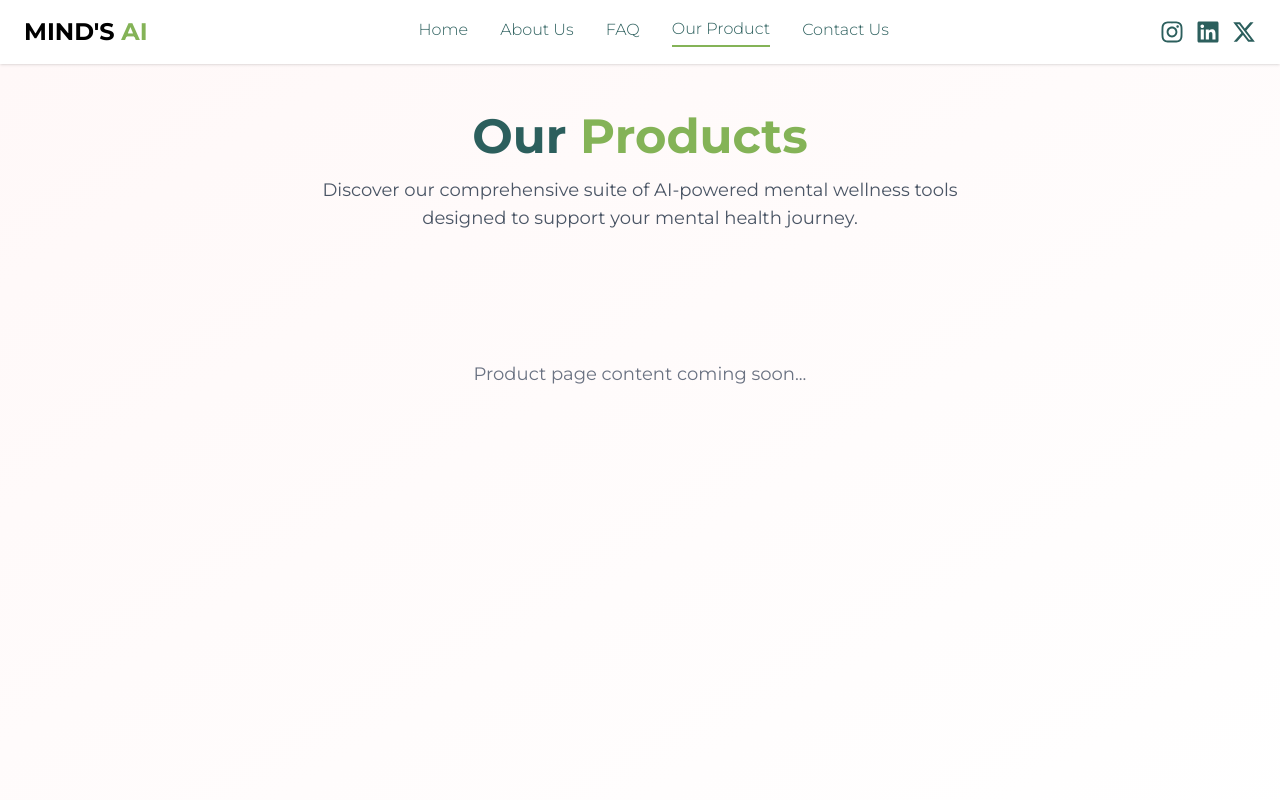
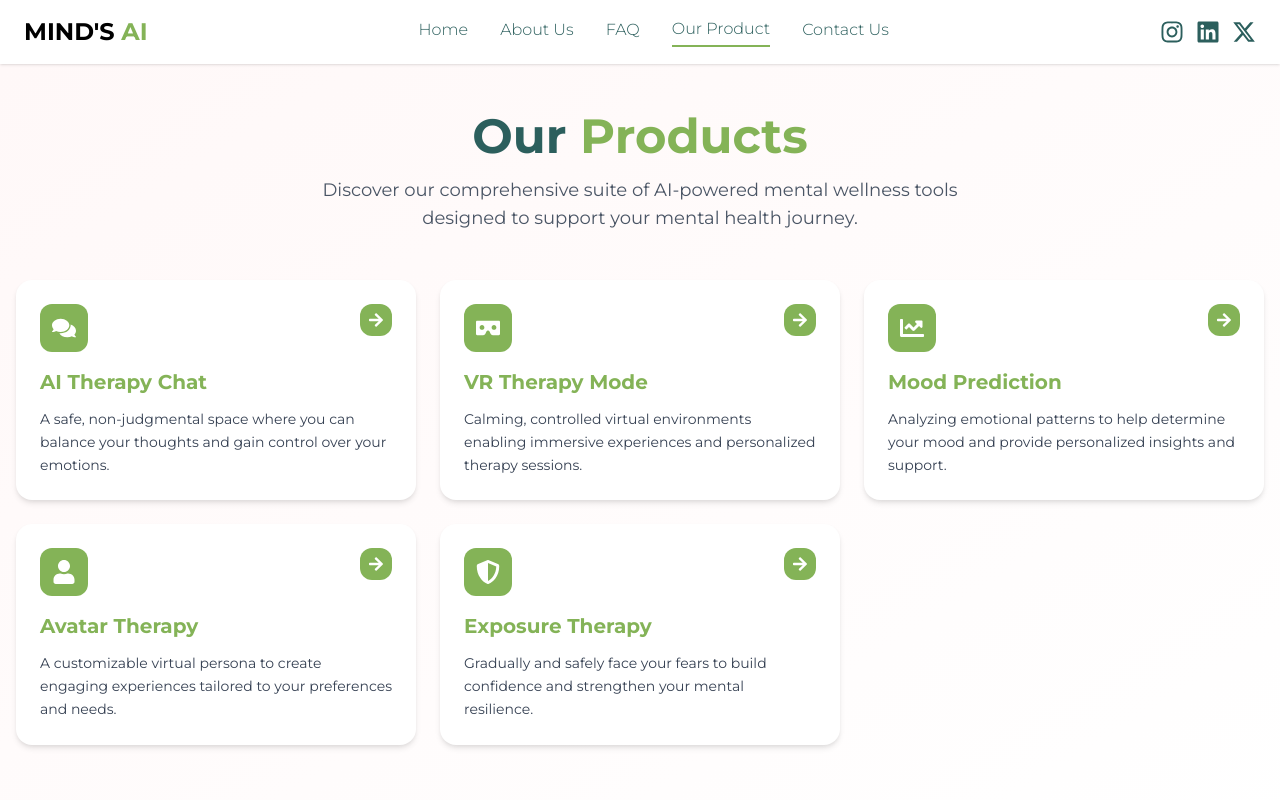
Before and after one commit to noorshanu/MindAiFrontendv1, a Next.js app: page /products in a window 1280 px wide. Shown: the top 800 px of the page. Built offline with nearby package versions, Linux system fonts and the light colour scheme; no server answers.

Commit message:
Update ProductClient.tsx

```diff
--- a/src/app/products/ProductClient.tsx
+++ b/src/app/products/ProductClient.tsx
@@ -4,6 +4,8 @@ import React from 'react'
 import { motion } from 'framer-motion'
 import { Navbar } from '@/components/Navbar'
 import Footer from '@/components/Footer'
+import { FaComments, FaVrCardboard, FaChartLine, FaUser, FaShieldAlt, FaArrowRight } from 'react-icons/fa'
+import Appdownload from '@/components/Appdownload'
 
 const ProductClient = () => {
   return (
@@ -25,13 +27,145 @@ const ProductClient = () => {
             </p>
           </motion.div>
 
-          <div className='text-center py-20'>
-            <p className='text-gray-500 text-lg font-mon'>
-              Product page content coming soon...
-            </p>
+          <div className='grid grid-cols-1 sm:grid-cols-2 lg:grid-cols-3 gap-6 mb-12'>
+            {/* AI Therapy Chat Card */}
+            <motion.div
+              initial={{ opacity: 0, y: 30 }}
+              whileInView={{ opacity: 1, y: 0 }}
+              viewport={{ once: true }}
+              transition={{ duration: 0.6, delay: 0.1 }}
+              className='bg-white rounded-2xl p-6 relative hover:shadow-xl transition-all duration-300 transform hover:-translate-y-2'
+              style={{
+                boxShadow: '0 4px 6px -1px rgba(0, 0, 0, 0.1), 0 2px 4px -1px rgba(0, 0, 0, 0.06)'
+              }}
+            >
+              <div className='flex justify-between items-start mb-4'>
+                <div className='bg-[#84B357] bg-opacity-10 rounded-xl p-3'>
+                  <FaComments className='w-6 h-6 text-[#ffffff]' />
+                </div>
+                <div className='bg-[#84B357] bg-opacity-10 rounded-xl p-2 cursor-pointer hover:bg-[#84B357] hover:bg-opacity-20 transition-colors'>
+                  <FaArrowRight className='w-4 h-4 text-[#ffffff]' />
+                </div>
+              </div>
+              <h3 className='text-xl font-bold font-mon text-[#84B357] mb-3'>
+                AI Therapy Chat
+              </h3>
+              <p className='text-gray-700 text-sm font-mon leading-relaxed'>
+                A safe, non-judgmental space where you can balance your thoughts and gain control over your emotions.
+              </p>
+            </motion.div>
+
+            {/* VR Therapy Mode Card */}
+            <motion.div
+              initial={{ opacity: 0, y: 30 }}
+              whileInView={{ opacity: 1, y: 0 }}
+              viewport={{ once: true }}
+              transition={{ duration: 0.6, delay: 0.2 }}
+              className='bg-white rounded-2xl p-6 relative hover:shadow-xl transition-all duration-300 transform hover:-translate-y-2'
+              style={{
+                boxShadow: '0 4px 6px -1px rgba(0, 0, 0, 0.1), 0 2px 4px -1px rgba(0, 0, 0, 0.06)'
+              }}
+            >
+              <div className='flex justify-between items-start mb-4'>
+                <div className='bg-[#84B357] bg-opacity-10 rounded-xl p-3'>
+                  <FaVrCardboard className='w-6 h-6 text-[#ffffff]' />
+                </div>
+                <div className='bg-[#84B357] bg-opacity-10 rounded-xl p-2 cursor-pointer hover:bg-[#84B357] hover:bg-opacity-20 transition-colors'>
+                  <FaArrowRight className='w-4 h-4 text-[#fff]' />
+                </div>
+              </div>
+              <h3 className='text-xl font-bold font-mon text-[#84B357] mb-3'>
+                VR Therapy Mode
+              </h3>
+              <p className='text-gray-700 text-sm font-mon leading-relaxed'>
+                Calming, controlled virtual environments enabling immersive experiences and personalized therapy sessions.
+              </p>
+            </motion.div>
+
+            {/* Mood Prediction Card */}
+            <motion.div
+              initial={{ opacity: 0, y: 30 }}
+              whileInView={{ opacity: 1, y: 0 }}
+              viewport={{ once: true }}
+              transition={{ duration: 0.6, delay: 0.3 }}
+              className='bg-white rounded-2xl p-6 relative hover:shadow-xl transition-all duration-300 transform hover:-translate-y-2 sm:col-span-2 lg:col-span-1'
+              style={{
+                boxShadow: '0 4px 6px -1px rgba(0, 0, 0, 0.1), 0 2px 4px -1px rgba(0, 0, 0, 0.06)'
+              }}
+            >
+              <div className='flex justify-between items-start mb-4'>
+                <div className='bg-[#84B357] bg-opacity-10 rounded-xl p-3'>
+                  <FaChartLine className='w-6 h-6 text-[#ffffff]' />
+                </div>
+                <div className='bg-[#84B357] bg-opacity-10 rounded-xl p-2 cursor-pointer hover:bg-[#84B357] hover:bg-opacity-20 transition-colors'>
+                  <FaArrowRight className='w-4 h-4 text-[#ffffff]' />
+                </div>
+              </div>
+              <h3 className='text-xl font-bold font-mon text-[#84B357] mb-3'>
+                Mood Prediction
+              </h3>
+              <p className='text-gray-700 text-sm font-mon leading-relaxed'>
+                Analyzing emotional patterns to help determine your mood and provide personalized insights and support.
+              </p>
+            </motion.div>
+
+            {/* Avatar Therapy Card */}
+            <motion.div
+              initial={{ opacity: 0, y: 30 }}
+              whileInView={{ opacity: 1, y: 0 }}
+              viewport={{ once: true }}
+              transition={{ duration: 0.6, delay: 0.4 }}
+              className='bg-white rounded-2xl p-6 relative hover:shadow-xl transition-all duration-300 transform hover:-translate-y-2'
+              style={{
+                boxShadow: '0 4px 6px -1px rgba(0, 0, 0, 0.1), 0 2px 4px -1px rgba(0, 0, 0, 0.06)'
+              }}
+            >
+              <div className='flex justify-between items-start mb-4'>
+                <div className='bg-[#84B357] bg-opacity-10 rounded-xl p-3'>
+                  <FaUser className='w-6 h-6 text-[#ffffff]' />
+                </div>
+                <div className='bg-[#84B357] bg-opacity-10 rounded-xl p-2 cursor-pointer hover:bg-[#84B357] hover:bg-opacity-20 transition-colors'>
+                  <FaArrowRight className='w-4 h-4 text-[#ffffff]' />
+                </div>
+              </div>
+              <h3 className='text-xl font-bold font-mon text-[#84B357] mb-3'>
+                Avatar Therapy
+              </h3>
+              <p className='text-gray-700 text-sm font-mon leading-relaxed'>
+                A customizable virtual persona to create engaging experiences tailored to your preferences and needs.
+              </p>
+            </motion.div>
+
+            {/* Exposure Therapy Card */}
+            <motion.div
+              initial={{ opacity: 0, y: 30 }}
+              whileInView={{ opacity: 1, y: 0 }}
+              viewport={{ once: true }}
+              transition={{ duration: 0.6, delay: 0.5 }}
+              className='bg-white rounded-2xl p-6 relative hover:shadow-xl transition-all duration-300 transform hover:-translate-y-2'
+              style={{
+                boxShadow: '0 4px 6px -1px rgba(0, 0, 0, 0.1), 0 2px 4px -1px rgba(0, 0, 0, 0.06)'
+              }}
+            >
+              <div className='flex justify-between items-start mb-4'>
+                <div className='bg-[#84B357] bg-opacity-10 rounded-xl p-3'>
+                    <FaShieldAlt className='w-6 h-6 text-[#ffffff]' />
+                </div>
+                <div className='bg-[#84B357] bg-opacity-10 rounded-xl p-2 cursor-pointer hover:bg-[#84B357] hover:bg-opacity-20 transition-colors'>
+                  <FaArrowRight className='w-4 h-4 text-[#ffffff]' />
+                </div>
+              </div>
+              <h3 className='text-xl font-bold font-mon text-[#84B357] mb-3'>
+                Exposure Therapy
+              </h3>
+              <p className='text-gray-700 text-sm font-mon leading-relaxed'>
+                Gradually and safely face your fears to build confidence and strengthen your mental resilience.
+              </p>
+            </motion.div>
           </div>
         </div>
       </div>
+      <Appdownload />
       <Footer />
     </>
   )
```
